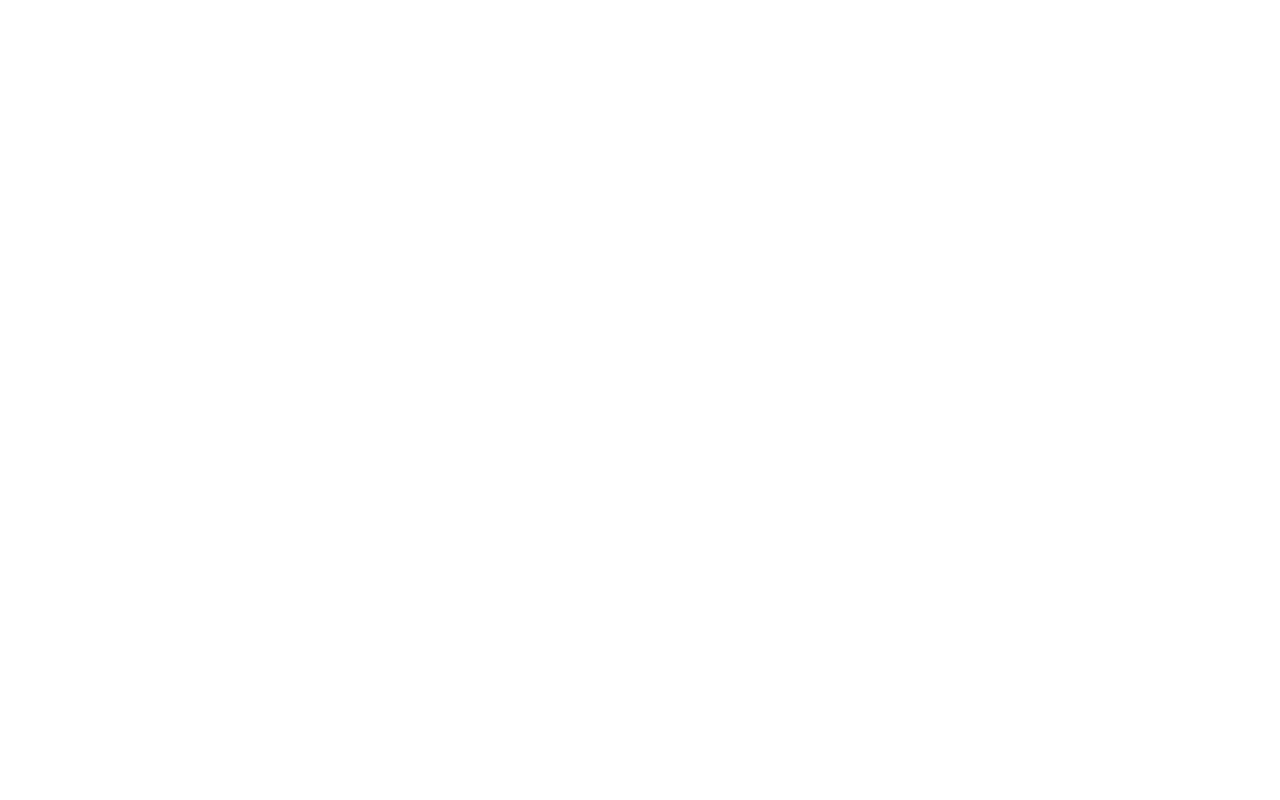
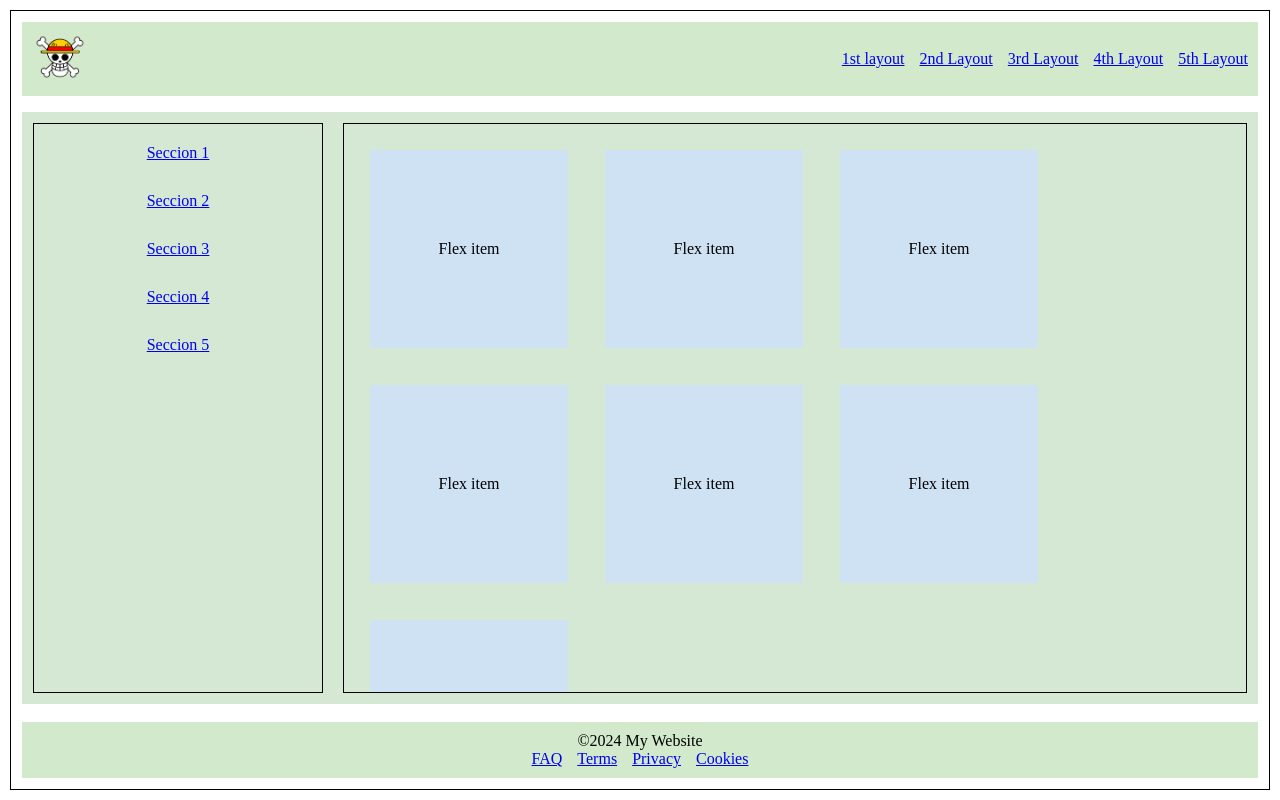
Before and after one commit to NelsonLlanes/flexbox-layouts, a plain HTML site: page pages/fifthlayout.html in a window 1280 px wide. Drawn offline with Linux system fonts and the light colour scheme.

Commit message:
finish assignment and fix aria-label

```diff
--- a/main.css
+++ b/main.css
@@ -6,21 +6,21 @@
     padding: 0px;
 }
 
-body{
+body {
     margin: 10px;
     padding: 10px;
     border: 1px solid black;
     height: calc(100vh - 20px);
 }
 
-ul{
+ul {
     list-style: none;
 }
 
 /* HEADER */
-header{
+header {
     display: flex;
-    justify-content:space-between;
+    justify-content: space-between;
     align-items: center;
     padding: 10px;
     background-color: #d2e9cc;
@@ -29,28 +29,29 @@ header{
     left: 22px;
     right: 22px;
 }
-header img{
+
+header img {
     height: 50px;
     width: auto;
 }
-header nav ul{
+
+header nav ul {
     display: flex;
     gap: 15px;
 }
 
 /* main */
-main{
+main {
     position: fixed;
     top: 112px;
     bottom: 96px;
     left: 22px;
     right: 22px;
-    background-color: #f5f5f5;
     border: 1px solid black;
 
 }
 
-main img{
+main img {
     float: left;
     margin: 10px;
     margin-right: 20px;
@@ -58,7 +59,7 @@ main img{
     width: auto;
 }
 
-main .div  {
+main .div {
     padding: 10px;
     position: fixed;
     top: 112px;
@@ -70,7 +71,7 @@ main .div  {
     border: 1px solid black;
 }
 
-main .div2 img{
+main .div2 img {
     float: right;
     margin: 10px;
     margin-right: 20px;
@@ -78,7 +79,7 @@ main .div2 img{
     width: auto;
 }
 
-main .div2  {
+main .div2 {
     padding: 10px;
     position: fixed;
     top: 112px;
@@ -90,8 +91,112 @@ main .div2  {
     border: 1px solid black;
 }
 
+/* 4th layout */
+.cuartoL {
+    background-color: #d9ead3;
+    display: flex;
+    flex-direction: column;
+    justify-content: center;
+    text-align: center;
+}
+
+.fila {
+    display: flex;
+    justify-content: space-around;
+}
+
+.flex1 {
+    margin: 10px;
+    height: 30vh;
+    width: 48%;
+    background-color: #cfe2f3;
+    display: flex;
+    justify-content: center;
+    align-items: center;
+    border: 1px solid black;
+
+}
+
+.flex2 {
+    margin: 10px;
+    height: 30vh;
+    width: 48%;
+    background-color: #cfe2f3;
+    display: flex;
+    justify-content: center;
+    align-items: center;
+    border: 1px solid black;
+}
+
+.flex3 {
+    height: 30vh;
+    margin: 10px;
+    width: 98%;
+    background-color: #cfe2f3;
+    display: flex;
+    justify-content: center;
+    align-items: center;
+    border: 1px solid black;
+}
+
+/* 5ft layout */
+#quintol {
+    display: flex;
+    background-color: #d5e8d4;
+    border: 1px solid #d5e8d4   ;
+}
+
+#quintol div {
+    margin: 10px;
+    border: 1px solid black;
+}
+
+.sidebar {
+    width: 300px;
+    display: flex;
+    justify-content: center;
+    padding-top: 20px;
+    gap: 30px;
+    background-color: #d5e8d4;
+    border-right: 1px solid black;
+
+}
+
+.sidebar nav ul {
+    display: flex;
+    flex-direction: column;
+    justify-content: center;
+    gap: 30px;
+}
+
+.quinto-contenido {
+    width: calc(100% - 300px);
+    display: flex;
+    gap: 15px;
+    overflow: scroll;
+    flex-wrap: wrap;
+    padding: 15px;
+    background-color: #d5e8d4;
+    border: 1px solid #d5e8d4;
+
+}
+
+.quinto-contenido #flex {
+    height: 200px;
+    width: 200px;
+    background-color: #cfe2f3;
+    display: flex;
+    justify-content: center;
+    align-items: center;
+    flex-shrink: 0;
+    border: 1px solid #d5e8d4;
+
+
+}
+
+
 /* FOOT */
-footer{
+footer {
     background-color: #d2e9cc;
     display: flex;
     flex-direction: column-reverse;
@@ -102,12 +207,13 @@ footer{
     left: 22px;
     right: 22px;
 }
-footer nav ul{
+
+footer nav ul {
     display: flex;
     gap: 15px;
 }
 
-footer .span{
+footer .span {
     width: 70%;
     background-color: red;
 }
--- a/pages/fifthlayout.html
+++ b/pages/fifthlayout.html
@@ -0,0 +1,69 @@
+<!DOCTYPE html>
+<html lang="en">
+
+<head>
+    <meta charset="UTF-8">
+    <meta name="viewport" content="width=device-width, initial-scale=1.0">
+    <link rel="stylesheet" href="../main.css">
+    <title>Home - nav Example</title>
+</head>
+
+<body>
+    <header>
+        <a href="#">
+            <img src="../assets/img/one piece logo.png" alt="OP logo">
+        </a>
+
+        <nav aria-label="primery page navigation">
+            <ul>
+                <li><a href="../index.html">1st layout</a></li>
+                <li><a href="./secondlayout.html">2nd Layout</a></li>
+                <li><a href="./thirdlayout.html">3rd Layout</a></li>
+                <li><a href="./forthlayout.html">4th Layout</a></li>
+                <li><a href="#">5th Layout</a></li>
+            </ul>
+        </nav>
+
+    </header>
+
+    <main id="quintol">
+            <div class="sidebar">
+                <nav aria-label="sidebar navigation">
+                    <ul>
+                        <li><a href="#">Seccion 1</a></li>
+                        <li><a href="#">Seccion 2</a></li>
+                        <li><a href="#">Seccion 3</a></li>
+                        <li><a href="#">Seccion 4</a></li>
+                        <li><a href="#">Seccion 5</a></li>
+                    </ul>
+                </nav>
+            </div>
+
+            <div class="quinto-contenido">
+                <div id="flex">Flex item</div>
+                <div id="flex">Flex item</div>
+                <div id="flex">Flex item</div>
+                <div id="flex">Flex item</div>
+                <div id="flex">Flex item</div>
+                <div id="flex">Flex item</div>
+                <div id="flex">Flex item</div>
+            </div>
+    </main>
+
+    <footer>
+        <nav aria-label="footer navigation">
+            <ul>
+                <li><a href="#">FAQ</a></li>
+                <li><a href="#">Terms</a></li>
+                <li><a href="#">Privacy</a></li>
+                <li><a href="#">Cookies</a></li>
+            </ul>
+        </nav>
+
+
+        <p>&copy;2024 My Website</p>
+
+    </footer>
+</body>
+
+</html>
```
Also changed, not shown: index.html (+1 -1 lines), pages/forthlayout.html (+54 -0 lines), pages/secondlayout.html (+1 -1 lines), pages/thirdlayout.html (+1 -1 lines).
